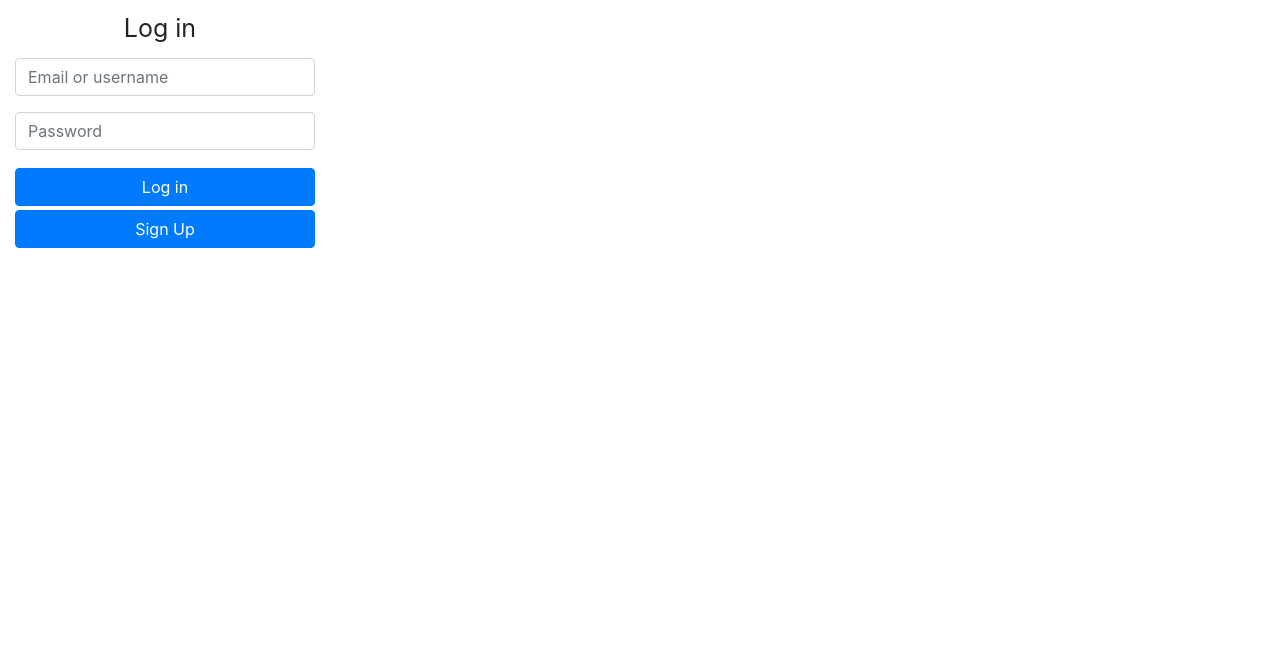
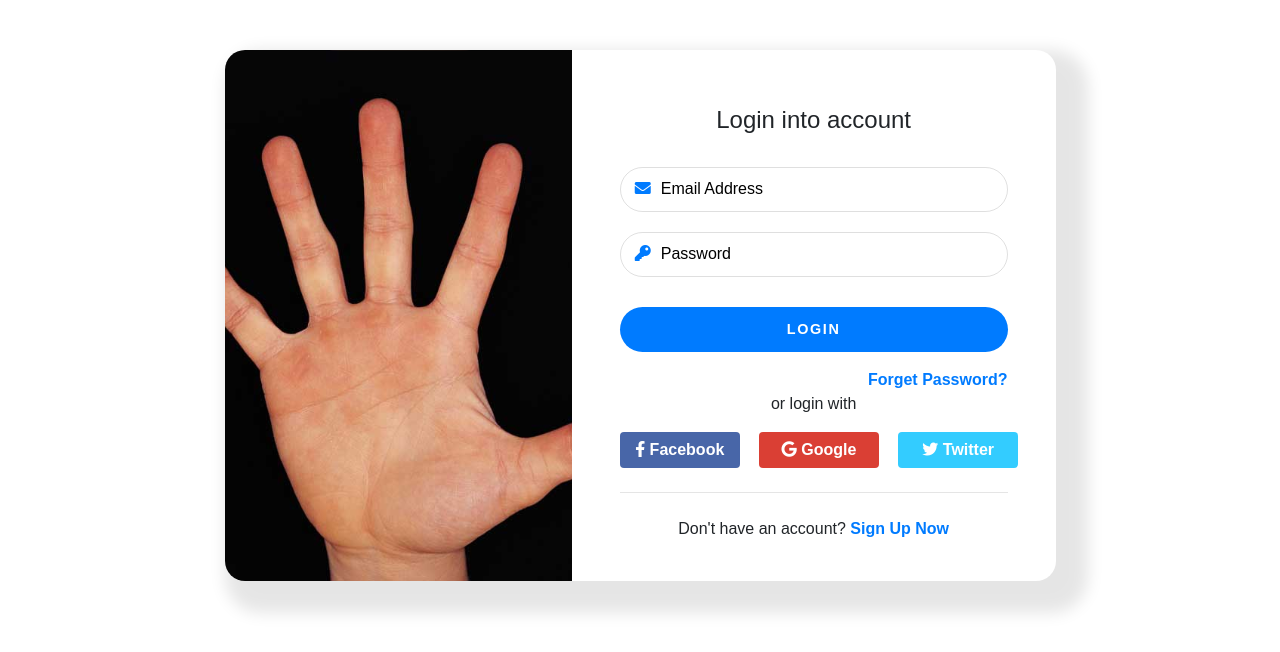
Before and after one commit to njordan3/Handango, a web app: file public/loginSignup.html in a window 1280 px wide. Shown: the part 68-720 px from the top of the page. Run offline with its HTML, style and script files only (its server is not run), Linux system fonts and the light colour scheme; some libraries are stand-ins or nearby versions.

Commit message:
Form on Login page

```diff
--- a/public/loginSignup.css
+++ b/public/loginSignup.css
@@ -20,17 +20,130 @@ html {
 .navbar-dark .navbar-collapse {
     flex-direction: row-reverse;
 }
-.btn-primary {
-    width: 300px;
-    margin: 2px 0;
+
+ .container {
+     margin: auto;
+     margin-top: 50px;
+     font-family: sans-serif;
+ }
+
+  .card{
+
+    overflow: hidden;
+    border: 0 !important;
+    border-radius: 20px !important;
+    box-shadow: 1rem 1rem 1rem 1rem rgba(0, 0, 0, 0.1);
+  }
+
+  .img-left{
+    width: 45%;
+    background: url('Images/45Hand.jpg') center;
+    background-size: cover;
+  }
+  .card-body{
+    padding: 2rem;
+  }
+
+  .title{
+    margin-bottom: 2rem;
+  }
+
+  .form-input{
+    position: relative;
+  }
+
+  .form-input input{
+    width: 100%;
+    height: 45px;
+    padding-left: 40px;
+    margin-bottom: 20px;
+    box-sizing: border-box;
+    box-shadow: none;
+    border: 1px solid #00000020;
+    border-radius: 50px;
+    outline: none;
+    background: transparent;
+
+  }
+
+  .form-input span{
+    position: absolute;
+    top: 10px;
+    padding-left: 15px;
+    color: #007bff;
+  }
+
+  .form-input input::placeholder{
+    color: black;
+    padding-left: 0px;
+  }
+
+  .form-input input:focus, .form-input input:valid{
+    border: 2px solid #007bff;
+  }
+
+  .form-input input:focus::placeholder{
+    color: #454b69;
+  }
+
+
+  .form-box button[type="submit"]{
+    margin-top: 10px;
+    border: none;
+    cursor: pointer;
+    border-radius: 50px;
+    background: #007bff;
+    color: #fff;
+    font-size: 90%;
+    font-weight: bold;
+    letter-spacing: .1rem;
+    transition: 0.5s;
+    padding: 12px;
+  }
+
+  .form-box button[type="submit"]:hover{
+    background: #0069d9;
+  }
+
+  .forget-link, .register-link{
+    color: #007bff;
+    font-weight: bold;
+  }
+
+  .forget-link:hover, .register-link:hover{
+    color: #0069d9;
+    text-decoration: none;
+  }
+
+  .form-box .btn-social{
+    color: white !important;
+    border: 0;
+    font-weight: bold;
+  }
+
+  .form-box .btn-facebook{
+    background: #4866a8;
+    width: 120px;
 }
-.form-container .exampleTitle  {
-    font-size: 25px;
-    text-align: center;
-    display: block;
-    margin: 10px 0px;
 
+.form-box .btn-google{
+    background: #da3f34;
+    width: 120px;
 }
-.form-container input {
-    width: 300px;
-}
+
+.form-box .btn-twitter{
+    background: #33ccff;
+    width: 120px;
+  }
+
+  .form-box .btn-facebook:hover{
+    background: #3d578f;
+  }
+
+  .form-box .btn-google:hover{
+    background: #bf3b31;
+  }
+
+  .form-box .btn-twitter:hover{
+    background: #2eb7e5;
+  }
--- a/public/loginSignup.html
+++ b/public/loginSignup.html
@@ -5,9 +5,9 @@
     <meta charset="utf-8">
     <meta name="viewport" content="width=device-width, initial-scale=1, shrink-to-fit=no">
 
-    <!-- Bootstrap CSS -->
+    <!-- Bootstrap CSS, Font Awesome, CSS -->
     <link rel="stylesheet" href="https://stackpath.bootstrapcdn.com/bootstrap/4.3.1/css/bootstrap.min.css" integrity="sha384-ggOyR0iXCbMQv3Xipma34MD+dH/1fQ784/j6cY/iJTQUOhcWr7x9JvoRxT2MZw1T" crossorigin="anonymous">
-    <link rel="stylesheet" href="/loginSignup.css">
+    <link rel="stylesheet" href="loginSignup.css">
     <link rel="stylesheet" href="https://pro.fontawesome.com/releases/v5.10.0/css/all.css" integrity="sha384-AYmEC3Yw5cVb3ZcuHtOA93w35dYTsvhLPVnYs9eStHfGJvOvKxVfELGroGkvsg+p" crossorigin="anonymous"/>
 
     <title>Duohando</title>
@@ -15,7 +15,7 @@
   <body>
       <!-- NavBar-->
       <nav class="navbar navbar-expand-lg navbar-dark bg-dark">
-            <a class="navbar-brand" href="/home.html">Duohando</a>
+            <a class="navbar-brand" href="home.html">Duohando</a>
             <button class="navbar-toggler" type="button" data-toggle="collapse" data-target="#navbarNav" aria-controls="navbarNav" aria-expanded="false" aria-label="Toggle navigation">
               <span class="navbar-toggler-icon"></span>
             </button>
@@ -23,7 +23,7 @@
             <div class="collapse navbar-collapse" id="navbarNav">
               <ul class="navbar-nav">
                 <li class="nav-item">
-                  <a class="nav-link" href="/home.html">Home <span class="sr-only"></span></a>
+                  <a class="nav-link" href="home.html">Home <span class="sr-only"></span></a>
                 </li>
                 <li class="nav-item">
                   <a class="nav-link" href="#">About</a>
@@ -31,26 +31,76 @@
               </ul>
             </div>
           </nav>
-          <section class="container-fluid">
-            <section class="row">
-                <section class="col-12 col-sm-6 col-md-3">
-                    <form class="form-container">
-                        <div class="form-group">
-                        <label class="exampleTitle">Log in</label>
-                        <input type="email" class="form-control" id="exampleInputEmail1" aria-describedby="emailHelp" placeholder="Email or username">
-                        </div>
-                        <div class="form-group">
-                        <input type="password" class="form-control" id="exampleInputPassword1" placeholder="Password">
-                        </div>
-                        <button type="submit" class="btn btn-primary ">Log in</button>
-                        <button type="submit" class="btn btn-primary ">Sign Up</button>
-                    </form>
-                </section>
-            </section>
-          </section>
+    <!-- Form -->
+      <div class="container">
+          <div class="row px-3">
+            <div class="col-lg-10 col-xl-9 card flex-row mx-auto px-0">
+              <div class="img-left d-none d-md-flex"></div>
 
+              <div class="card-body">
+                <h4 class="title text-center mt-4">
+                  Login into account
+                </h4>
+                <form class="form-box px-3">
+                  <div class="form-input">
+                    <span><i class="fa fa-envelope"></i></span>
+                    <input type="email" name="" placeholder="Email Address" tabindex="10" required>
+                  </div>
+                  <div class="form-input">
+                    <span><i class="fa fa-key"></i></span>
+                    <input type="password" name="" placeholder="Password" required>
+                  </div>
 
+                  <div class="mb-3">
+                    <button type="submit" class="btn btn-block text-uppercase">
+                      Login
+                    </button>
+                  </div>
 
+                  <div class="text-right">
+                    <a href="#" class="forget-link">
+                      Forget Password?
+                    </a>
+                  </div>
+
+                  <div class="text-center mb-3">
+                    or login with
+                  </div>
+
+                  <div class="row mb-3">
+                    <div class="col-4">
+                      <a href="#" class="btn btn-block btn-social btn-facebook">
+                        <i class="fab fa-facebook-f"></i> Facebook
+                      </a>
+                    </div>
+
+                    <div class="col-4">
+                      <a href="#" class="btn btn-block btn-social btn-google">
+                          <i class="fab fa-google"></i> Google
+                      </a>
+                    </div>
+
+                    <div class="col-4">
+                      <a href="#" class="btn btn-block btn-social btn-twitter">
+                          <i class="fab fa-twitter"></i> Twitter
+                      </a>
+                    </div>
+                  </div>
+
+                  <hr class="my-4">
+
+                  <div class="text-center mb-2">
+                    Don't have an account?
+                    <a href="#" class="register-link">
+                      Sign Up Now
+                    </a>
+                  </div>
+                </form>
+              </div>
+            </div>
+          </div>
+        </div>
+       <!--Scripts-->
       <script src="https://code.jquery.com/jquery-3.5.1.slim.min.js" integrity="sha384-DfXdz2htPH0lsSSs5nCTpuj/zy4C+OGpamoFVy38MVBnE+IbbVYUew+OrCXaRkfj" crossorigin="anonymous"></script>
       <script src="https://cdn.jsdelivr.net/npm/bootstrap@4.5.3/dist/js/bootstrap.bundle.min.js" integrity="sha384-ho+j7jyWK8fNQe+A12Hb8AhRq26LrZ/JpcUGGOn+Y7RsweNrtN/tE3MoK7ZeZDyx" crossorigin="anonymous"></script>
 
```
Also changed, not shown: public/home.css (added, +39 -0 lines), public/home.html (added, +45 -0 lines), public/Images/45Hand.jpg (added), public/Images/dhLogo.png (added), public/Images/duoHando.png (added), public/Images/hiHando.jpg (added).
